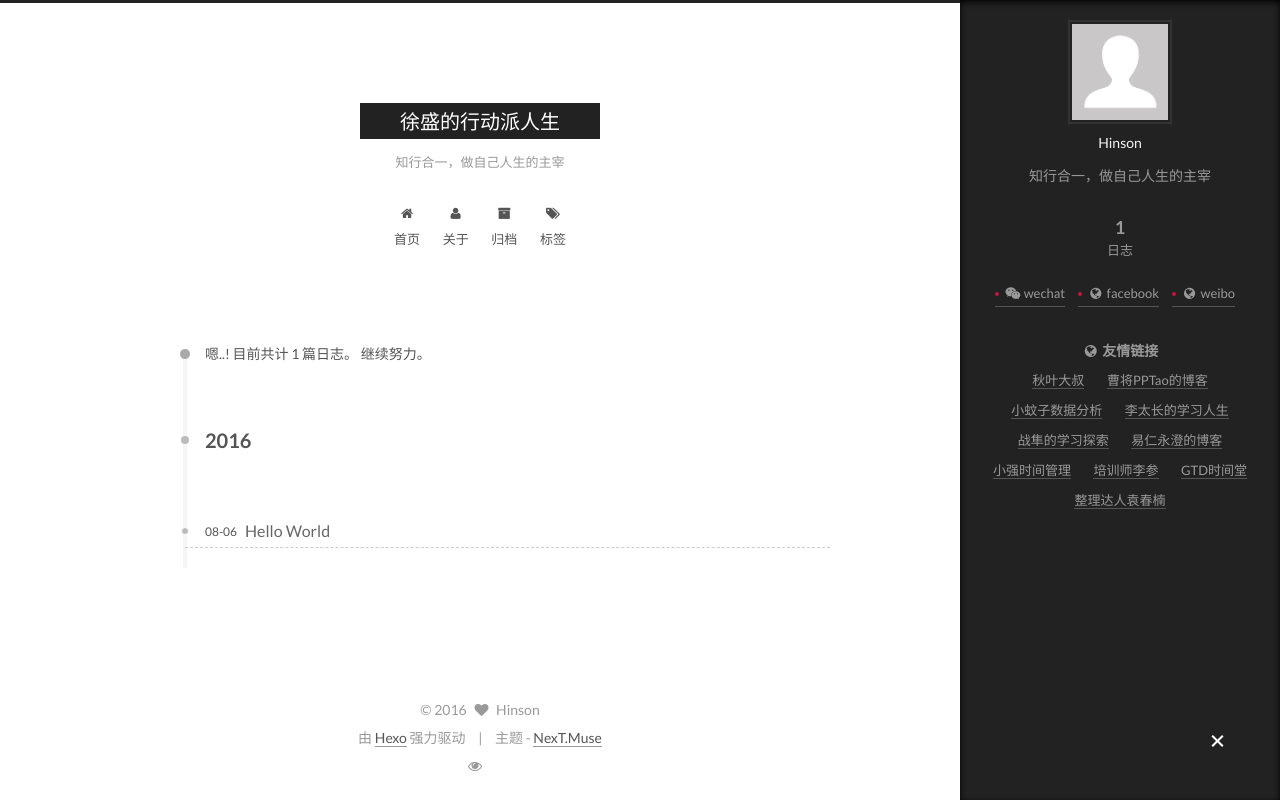
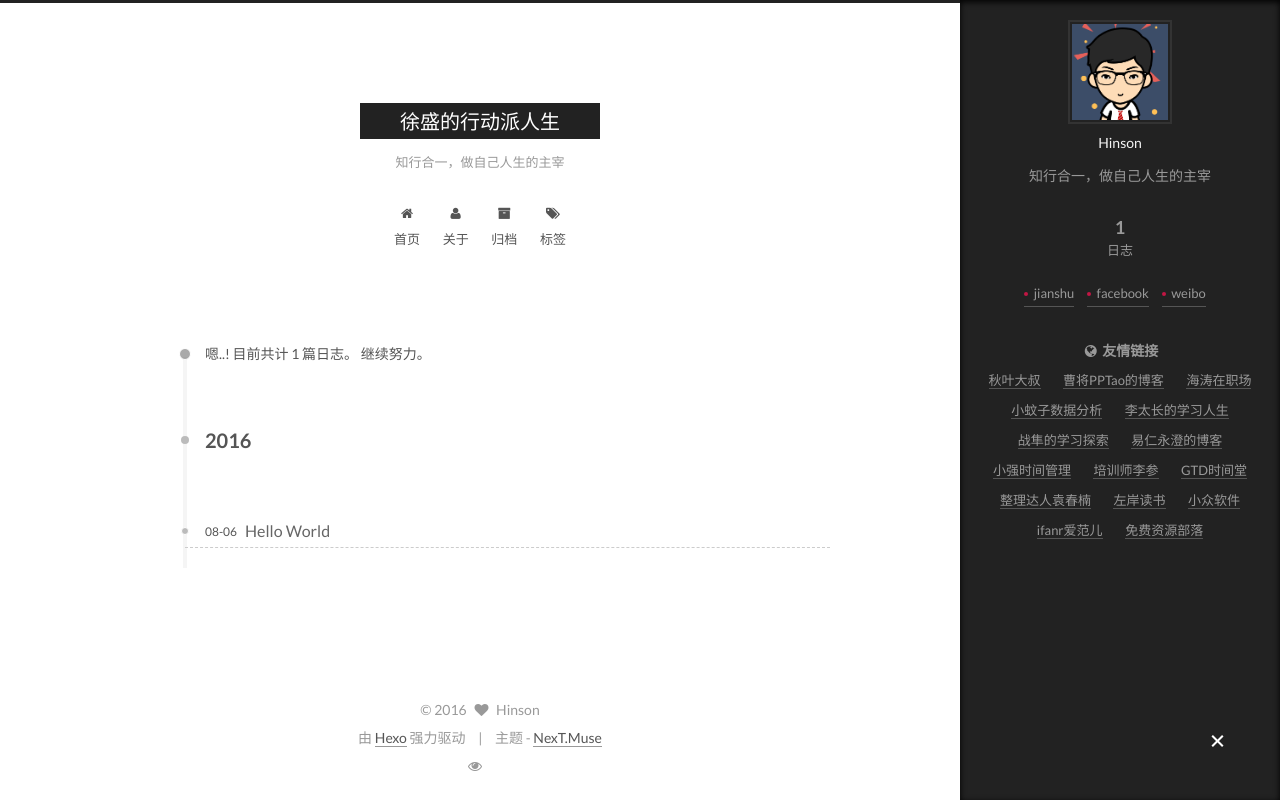
Before and after one commit to xusheng1994/xusheng1994.github.io, a plain HTML site: page archives/index.html in a window 1280 px wide. Drawn offline with Linux system fonts and the light colour scheme; some packages are replaced by stand-ins of ours; a script that the page names is missing.

Commit message:
Site updated: 2016-08-08 15:14:53

```diff
--- a/archives/index.html
+++ b/archives/index.html
@@ -100,12 +100,12 @@
   var NexT = window.NexT || {};
   var CONFIG = {
     scheme: 'Muse',
-    sidebar: {"position":"left","display":"always"},
+    sidebar: {"position":"right","display":"always"},
     fancybox: true,
     motion: true,
     duoshuo: {
       userId: 0,
-      author: '博主'
+      author: 'Author'
     }
   };
 </script>
@@ -136,7 +136,7 @@
 
 
 
-  <div class="container one-collumn sidebar-position-left  page-archive  ">
+  <div class="container one-collumn sidebar-position-right  page-archive  ">
     <div class="headband"></div>
 
     <header id="header" class="header" itemscope itemtype="http://schema.org/WPHeader">
@@ -313,7 +313,7 @@
       <section class="site-overview sidebar-panel  sidebar-panel-active ">
         <div class="site-author motion-element" itemprop="author" itemscope itemtype="http://schema.org/Person">
           <img class="site-author-image" itemprop="image"
-               src="/images/avatar.gif"
+               src="/images/avatar.png"
                alt="Hinson" />
           <p class="site-author-name" itemprop="name">Hinson</p>
           <p class="site-description motion-element" itemprop="description">知行合一，做自己人生的主宰</p>
@@ -338,18 +338,14 @@
 
 
               <span class="links-of-author-item">
-                <a href="http://www.jianshu.com/users/4d848ee96a7f/latest_articles" target="_blank" title="wechat">
+                <a href="http://www.jianshu.com/users/4d848ee96a7f/latest_articles" target="_blank" title="jianshu">
 
-                    <i class="fa fa-fw fa-wechat"></i>
-
-                  wechat
+                  jianshu
                 </a>
               </span>
 
               <span class="links-of-author-item">
                 <a href="https://www.facebook.com/profile.php?id=100007413436700" target="_blank" title="facebook">
-
-                    <i class="fa fa-fw fa-globe"></i>
 
                   facebook
                 </a>
@@ -357,8 +353,6 @@
 
               <span class="links-of-author-item">
                 <a href="http://weibo.com/hinsonhsu" target="_blank" title="weibo">
-
-                    <i class="fa fa-fw fa-globe"></i>
 
                   weibo
                 </a>
@@ -385,6 +379,10 @@
 
                 <li class="links-of-blogroll-item">
                   <a href="http://blog.sina.com.cn/caojiangppt" title="曹将PPTao的博客" target="_blank">曹将PPTao的博客</a>
+                </li>
+
+                <li class="links-of-blogroll-item">
+                  <a href="http://blog.sina.com.cn/haitaoxishuo" title="海涛在职场" target="_blank">海涛在职场</a>
                 </li>
 
                 <li class="links-of-blogroll-item">
@@ -417,6 +415,22 @@
 
                 <li class="links-of-blogroll-item">
                   <a href="http://blog.sina.com.cn/u/1991237203" title="整理达人袁春楠" target="_blank">整理达人袁春楠</a>
+                </li>
+
+                <li class="links-of-blogroll-item">
+                  <a href="http://www.zreading.cn/" title="左岸读书" target="_blank">左岸读书</a>
+                </li>
+
+                <li class="links-of-blogroll-item">
+                  <a href="http://www.appinn.com/" title="小众软件" target="_blank">小众软件</a>
+                </li>
+
+                <li class="links-of-blogroll-item">
+                  <a href="http://www.ifanr.com/" title="ifanr爱范儿" target="_blank">ifanr爱范儿</a>
+                </li>
+
+                <li class="links-of-blogroll-item">
+                  <a href="https://www.freehao123.com/" title="免费资源部落" target="_blank">免费资源部落</a>
                 </li>
 
             </ul>
```
Also changed, not shown: 2016/08/06/hello-world/index.html (+26 -12 lines), archives/2016/08/index.html (+26 -12 lines), archives/2016/index.html (+26 -12 lines), index.html (+26 -12 lines), images/avatar.gif (deleted), images/avatar.png (added).
